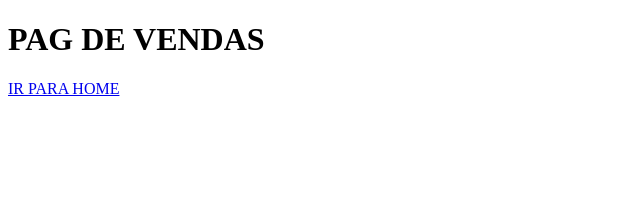
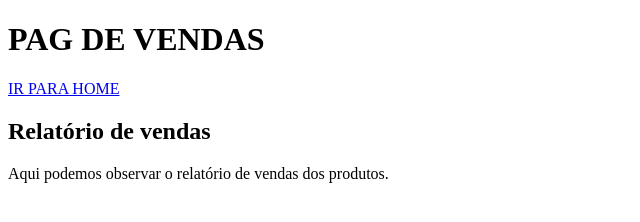
Before and after one commit to mapriljr/UdemyJava, a plain HTML site: page vendas.html in a window 1280 px wide. Shown: the whole page, without its empty margins (0-640 px from the left). Drawn offline with Linux system fonts and the light colour scheme.

Commit message:
Editados vendas e index

```diff
--- a/vendas.html
+++ b/vendas.html
@@ -8,6 +8,7 @@
 <body>
     <h1>PAG DE VENDAS</h1>
         <a href="index.html"> IR PARA HOME</a>
-
+    <h2>Relatório de vendas</h2>
+    <p>Aqui podemos observar o relatório de vendas dos produtos. </p>
 </body>
 </html>
```
Also changed, not shown: index.html (+1 -0 lines).
